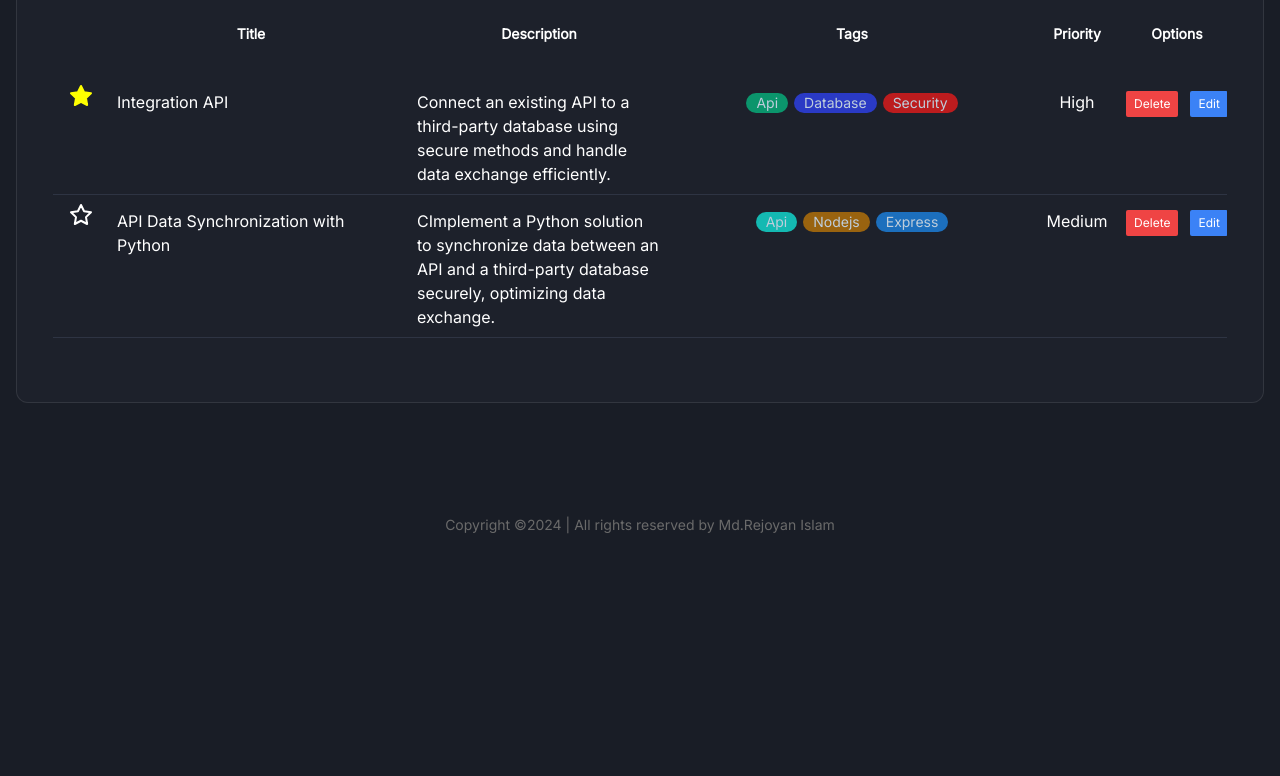
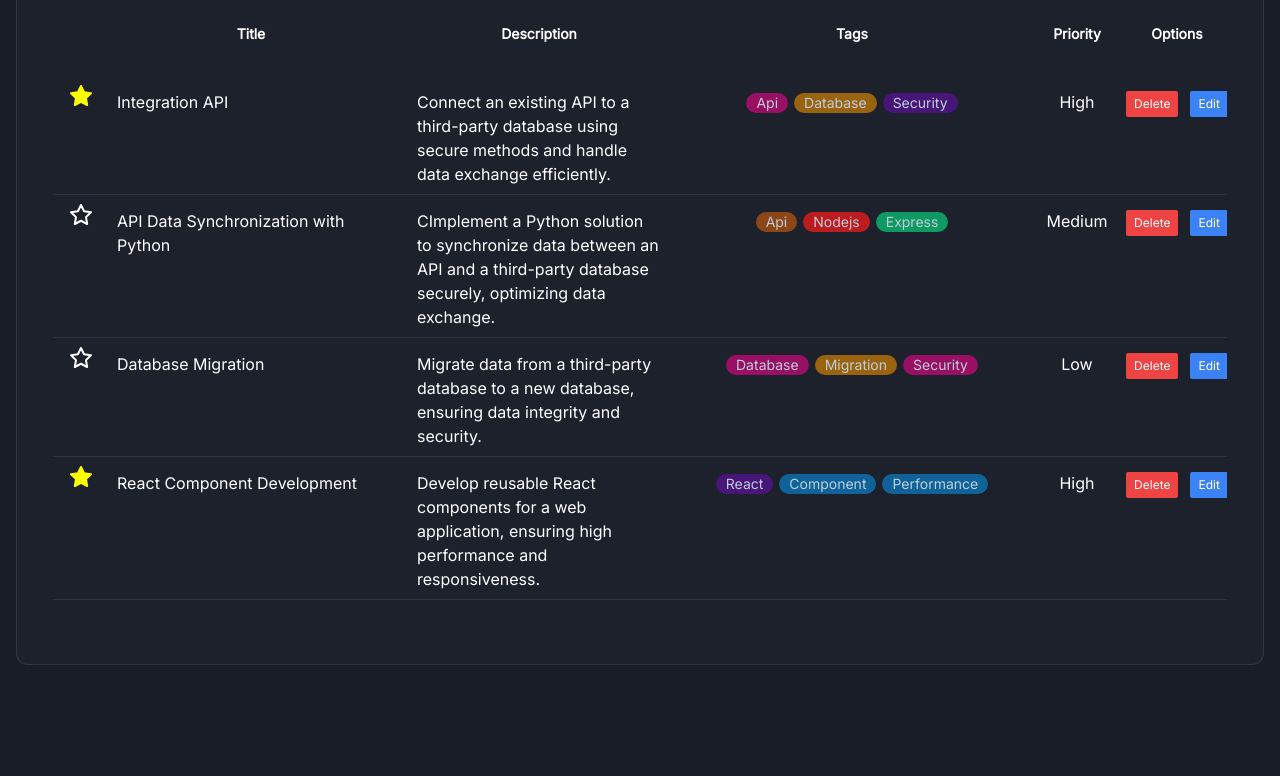
Before and after one commit to md-rejoyan-islam/tasker, a React (Vite) app: page / in a window 1280 px wide. Shown: the part 777-1553 px from the top of the page. Before the commit the page ends 1344 px from the top, so only its background shows below. Built offline with nearby package versions, Linux system fonts and the light colour scheme.

Commit message:
update data file

```diff
--- a/src/components/Form.jsx
+++ b/src/components/Form.jsx
@@ -107,7 +107,12 @@ export default function Form({ modalToggle, title, data }) {
         <div className="grid-cols-2 gap-x-4 max-md:space-y-9 md:grid lg:gap-x-10 xl:gap-x-20">
           {/* tags  */}
           <div className="space-y-2 lg:space-y-3">
-            <label htmlFor="tags">Tags</label>
+            <label htmlFor="tags">
+              Tags{" "}
+              <span className="text-sm text-red-200">
+                (value separate by comma)
+              </span>
+            </label>
             <input
               className="block w-full rounded-md bg-[#2D323F] px-3 py-2.5 focus:outline-none  focus:ring-4 ring-zinc-600"
               type="text"
--- a/src/data/tasks.json
+++ b/src/data/tasks.json
@@ -14,5 +14,21 @@
     "priority": "Medium",
     "isFavorite": false,
     "tags": ["api", "nodejs", "express"]
+  },
+  {
+    "id": 3,
+    "title": "Database Migration",
+    "description": "Migrate data from a third-party database to a new database, ensuring data integrity and security.",
+    "priority": "Low",
+    "isFavorite": false,
+    "tags": ["database", "migration", "security"]
+  },
+  {
+    "id": 4,
+    "title": "React Component Development",
+    "description": "Develop reusable React components for a web application, ensuring high performance and responsiveness.",
+    "priority": "High",
+    "isFavorite": true,
+    "tags": ["react", "component", "performance"]
   }
 ]
```
